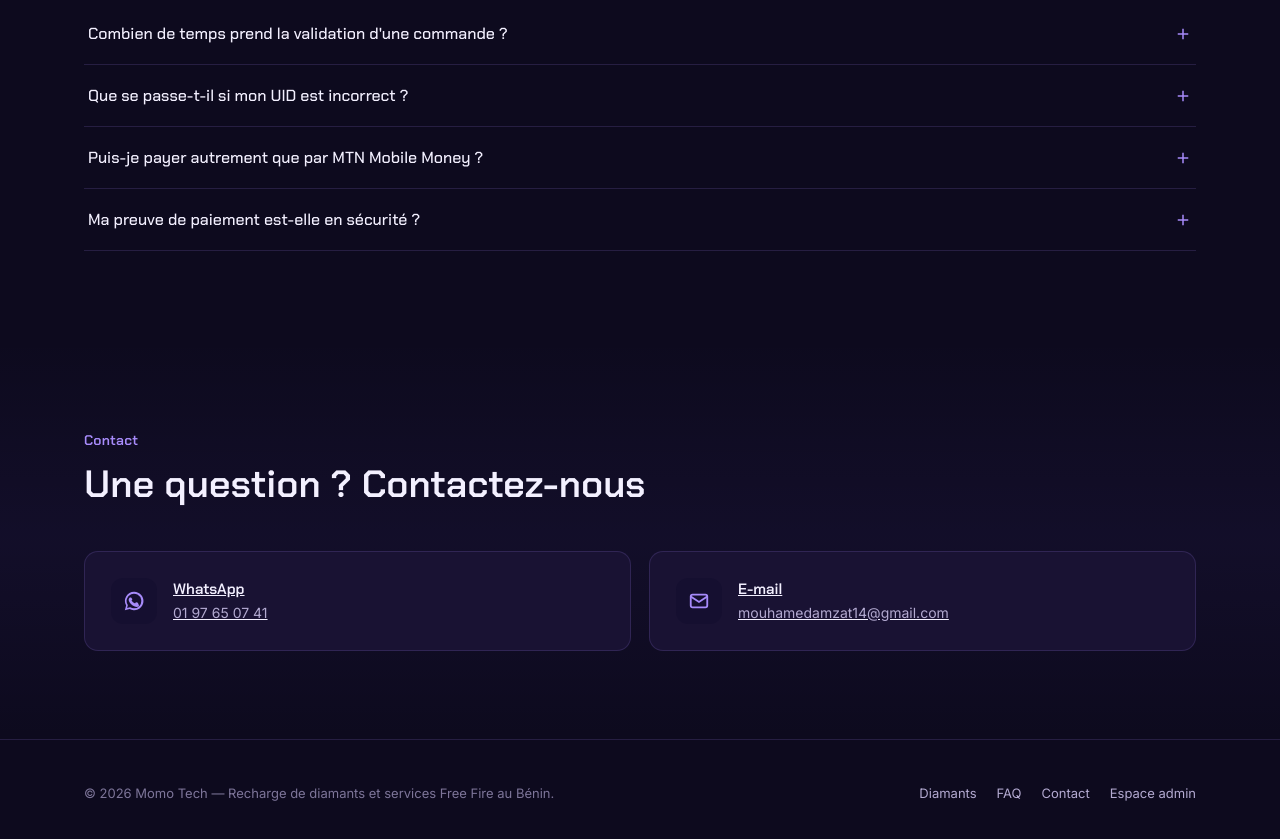
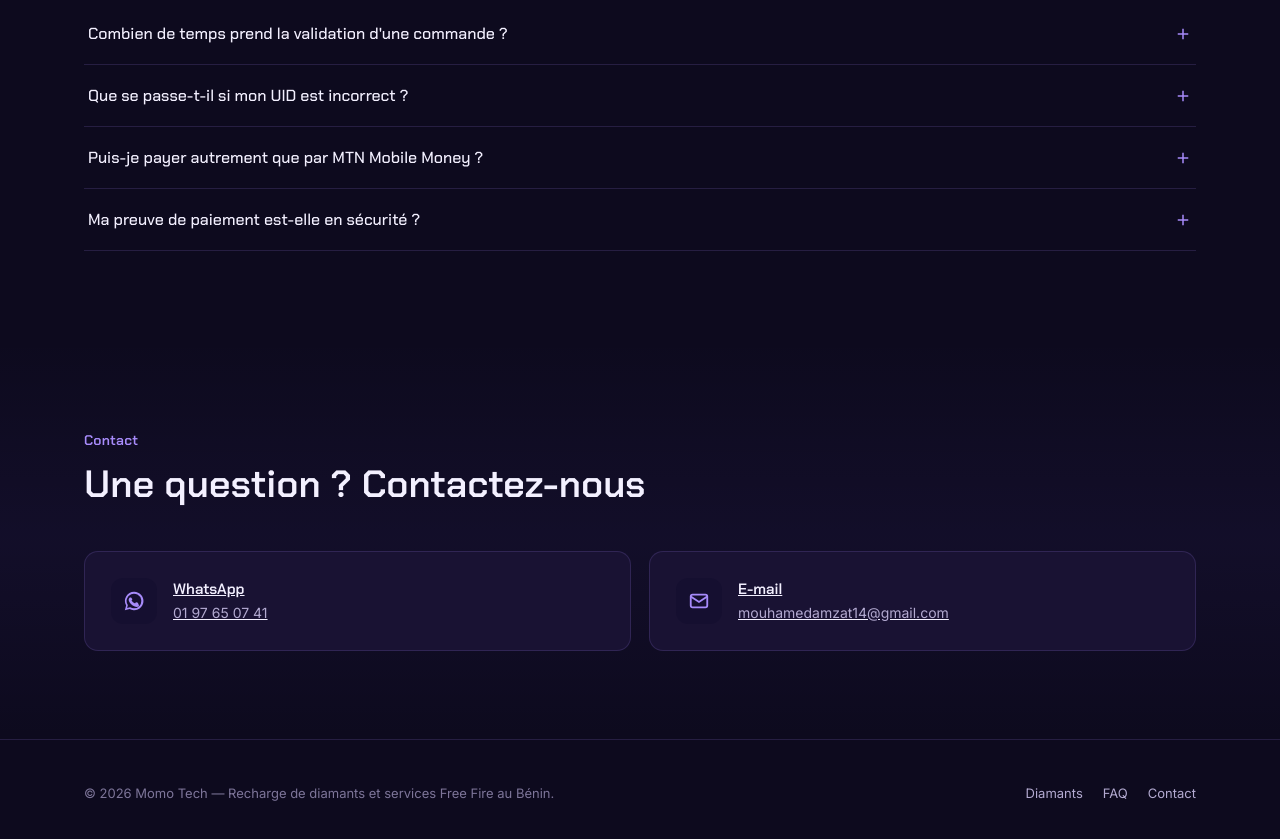
Before and after one commit to mouhamedadamou/momo-tech, a website: page public/index.html in a window 1280 px wide. Shown: the part 2938-3777 px from the top of the page. Drawn offline with Linux system fonts and the light colour scheme; no server answers.

Commit message:
Remove admin space link from footer

```diff
--- a/public/index.html
+++ b/public/index.html
@@ -259,7 +259,7 @@
       <li><a href="#diamants">Diamants</a></li>
       <li><a href="#faq">FAQ</a></li>
       <li><a href="#contact">Contact</a></li>
-      <li><a href="/admin">Espace admin</a></li>
+
     </ul>
   </div>
 </footer>
```
